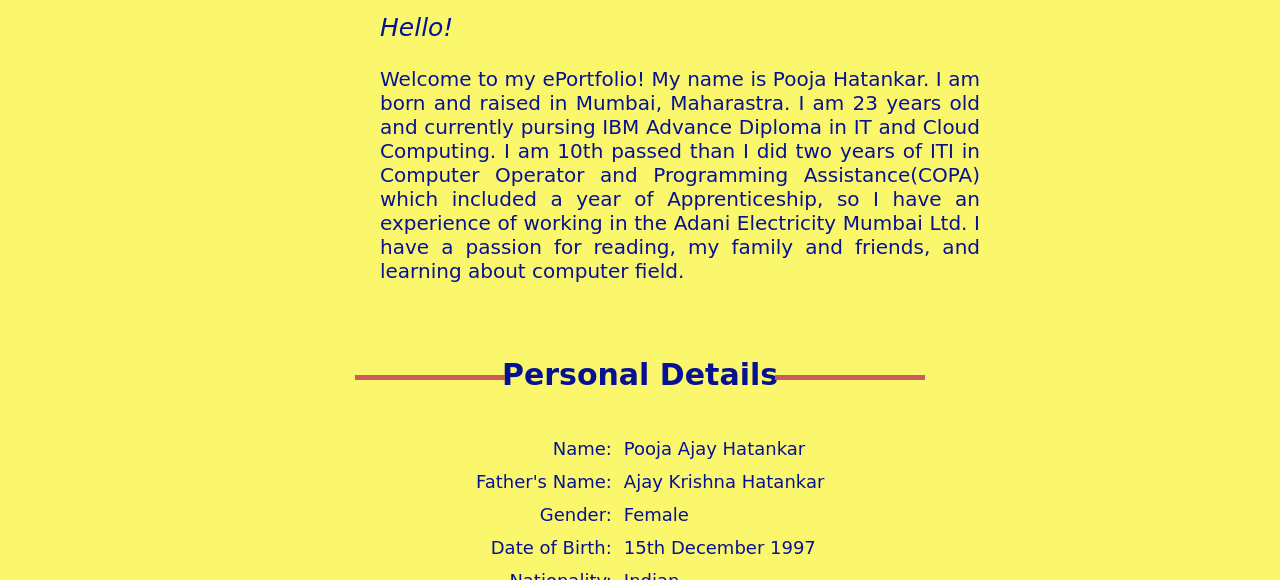
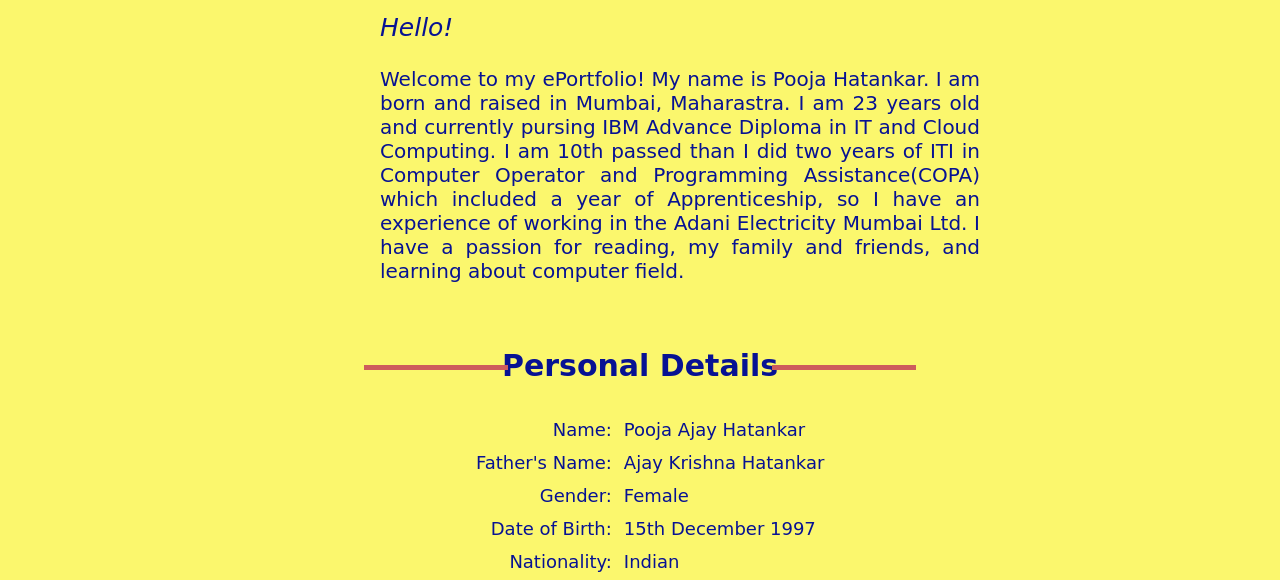
Before and after one commit to poojahatankar15/myportfolio, a plain HTML site: page about.html in a window 1280 px wide. Shown: the part 190-770 px from the top of the page. Drawn offline with Linux system fonts and the light colour scheme.

Commit message:
Update about.html

```diff
--- a/about.html
+++ b/about.html
@@ -8,21 +8,21 @@
 <style>
 h5 {
    font-family: cursive;
-   margin: 35px auto;
+   margin: 2% auto;
    text-align: center;
    color: #071293;
    font-size: 30px;
-   max-width: 600px;
+   max-width: 45%;
    position: relative;
       }
 
 h5:before {
    content: "";
    display: block;
-   width: 150px;
-   height: 5px;
+   width: 25%;
+   height: 15%;
    background: #CD5C5C;
-   left: 15px;
+   left: 2%;
    top: 50%;
    position: absolute;
       }
@@ -30,10 +30,10 @@ h5:before {
 h5:after {
    content: "";
    display: block;
-   width: 150px;
-   height: 5px;
+   width: 25%;
+   height: 15%;
    background: #CD5C5C;
-   right: 15px;
+   right: 2%;
    top: 50%;
    position: absolute;
       }
@@ -41,7 +41,7 @@ h5:after {
 .footer {
    position: absolute;
    left: 0;
-   top: 1080px;
+   top: 175%;
    width: 100%;
    font-family: Times New Roman;
    font-size: 16px;
```
